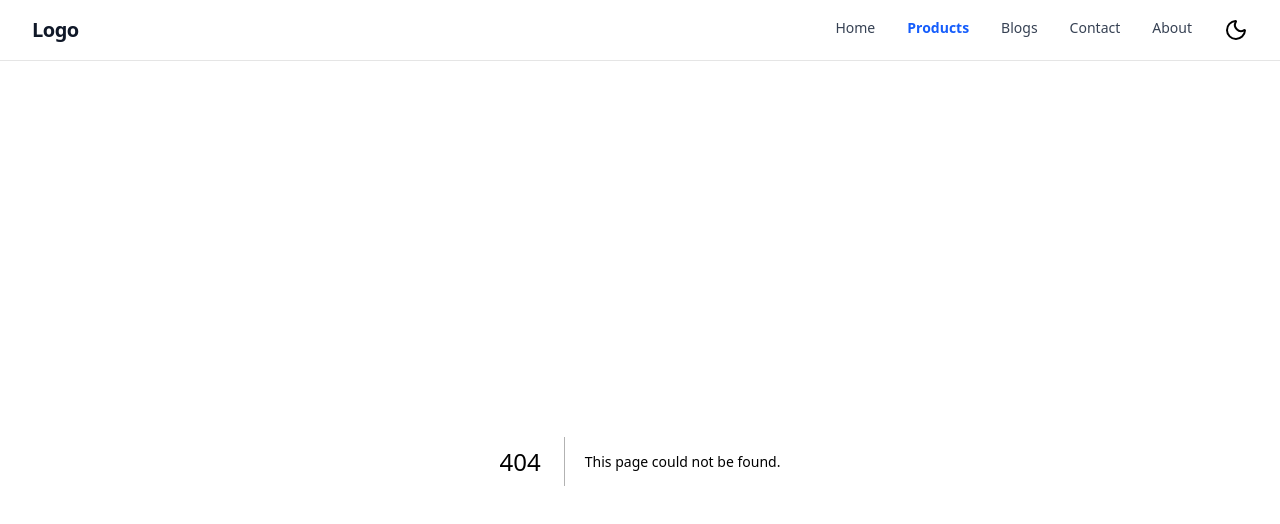
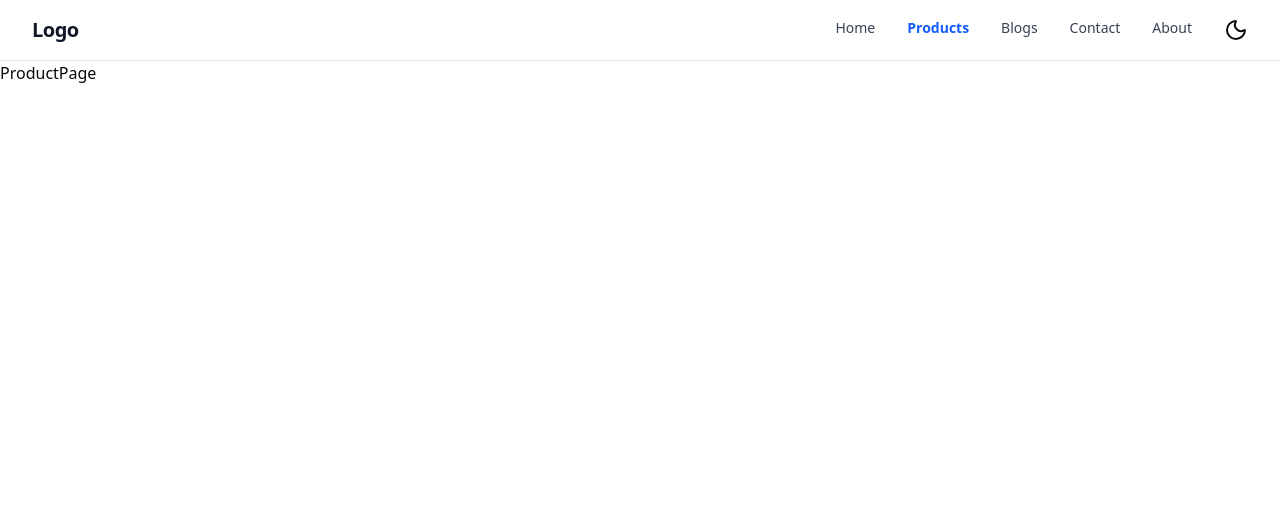
Before and after one commit to kennataddese6/shopessence, a Next.js app: page /products in a window 1280 px wide. Before the commit this address had no page. Shown: the top 524 px of the page. Built offline with nearby package versions, Linux system fonts and the light colour scheme.

Commit message:
add pages

```diff
--- /dev/null
+++ b/app/about/page.tsx
@@ -0,0 +1,5 @@
+const AboutPage = () => {
+  return <div>AboutPage</div>
+}
+
+export default AboutPage
--- /dev/null
+++ b/app/blogs/page.tsx
@@ -0,0 +1,5 @@
+const BlogPage = () => {
+  return <div>BlogPage</div>
+}
+
+export default BlogPage
--- /dev/null
+++ b/app/contact/page.tsx
@@ -0,0 +1,5 @@
+const ContactPage = () => {
+  return <div>ContactPage</div>
+}
+
+export default ContactPage
--- /dev/null
+++ b/app/products/page.tsx
@@ -0,0 +1,5 @@
+const ProductPage = () => {
+  return <div>ProductPage</div>
+}
+
+export default ProductPage
```
